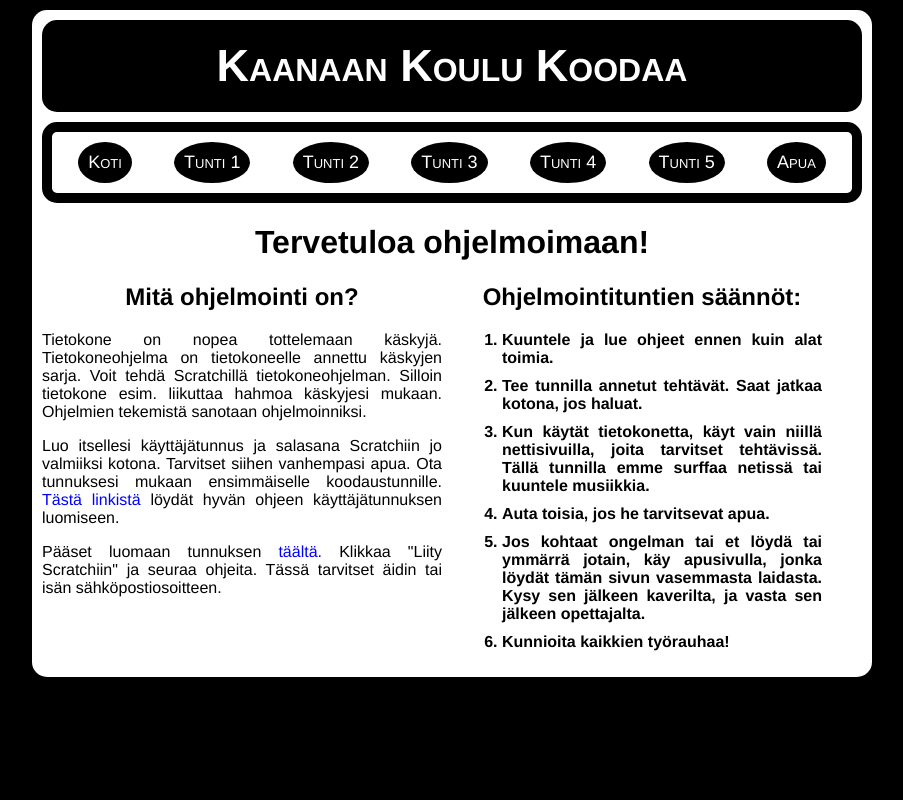
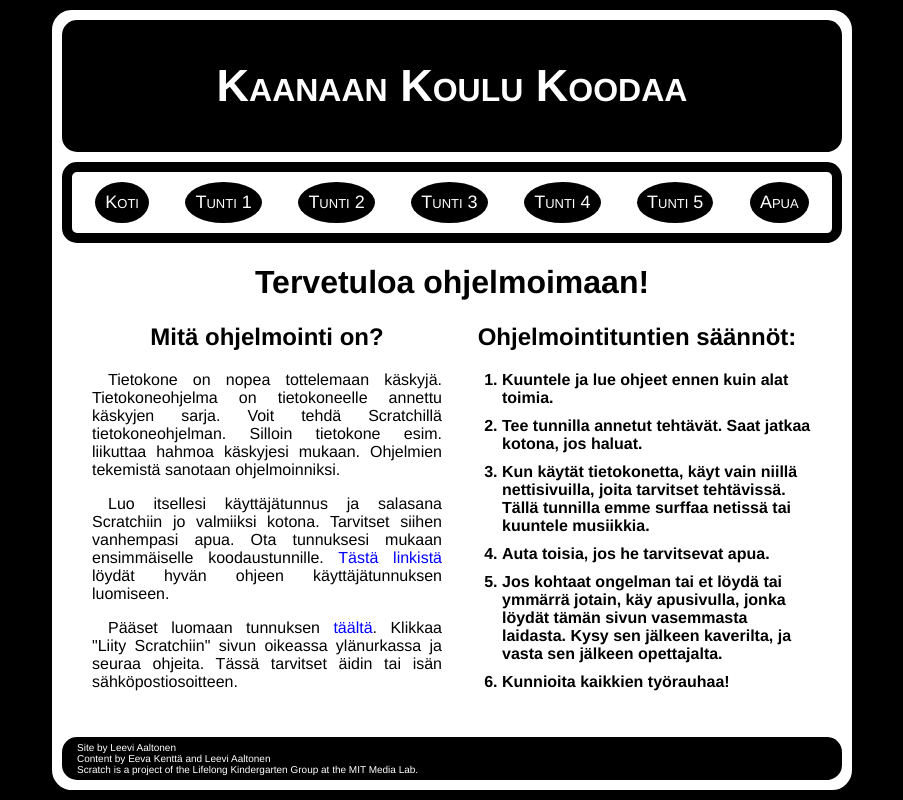
Before and after one commit to kaanaa/kaanaa.github.io, a plain HTML site: page index.html in a window 1280 px wide. Shown: the whole page, without its empty margins (188-1091 px from the left). Drawn offline with Linux system fonts and the light colour scheme.

Commit message:
Changes
The layout works, just need to insert the content
Deleted unnecessary menu page and scriptsheet
Added link to the site to readme

```diff
--- a/index.html
+++ b/index.html
@@ -25,53 +25,55 @@
 
 </head>
 
+
+
 <body>
-<a href="index.html" class="pagehead"><h1 class="pagehead">Kaanaan Koulu Koodaa</h1></a>
+<a href="index.html" class="header"><h1 class="header">Kaanaan Koulu Koodaa</h1></a>
 
-<div class="nav">
-	<div class="navitem">
+<nav>
+	<navitem>
 	<a href="index.html"><span class="navlink"></span></a>
 	Koti
-	</div>
-	<div class="navitem">
+	</navitem>
+	<navitem>
 	<a href="tunnit/1.html"><span class="navlink"></span></a>
 	Tunti 1
-	</div>
-	<div class="navitem">
+	</navitem>
+	<navitem>
 	<a href="tunnit/2.html"><span class="navlink"></span></a>
 	Tunti 2
-	</div>
-	<div class="navitem">
+	</navitem>
+	<navitem>
 	<a href="tunnit/3.html"><span class="navlink"></span></a>
 	Tunti 3
-	</div>
-	<div class="navitem">
+	</navitem>
+	<navitem>
 	<a href="tunnit/4.html"><span class="navlink"></span></a>
 	Tunti 4
-	</div>
-	<div class="navitem">
+	</navitem>
+	<navitem>
 	<a href="tunnit/5.html"><span class="navlink"></span></a>
 	Tunti 5
-	</div>
-	<div class="navitem">
+	</navitem>
+	<navitem>
 	<a href="help.html"><span class="navlink"></span></a>
 	Apua
-	</div>
-</div>
+	</navitem>
+</nav>
 
 <h1>Tervetuloa ohjelmoimaan!</h1>
 
-<div class="content">
+<content>
 	<div>
 		<h2>Mitä ohjelmointi on?</h2>
 		<p>
 			Tietokone on nopea tottelemaan käskyjä. Tietokoneohjelma on tietokoneelle annettu käskyjen sarja. Voit tehdä Scratchillä tietokoneohjelman. Silloin tietokone esim. liikuttaa hahmoa käskyjesi mukaan. Ohjelmien tekemistä sanotaan ohjelmoinniksi.
 		</p>
 		<p>
-			Luo itsellesi käyttäjätunnus ja salasana Scratchiin jo valmiiksi kotona. Tarvitset siihen vanhempasi apua. Ota tunnuksesi mukaan ensimmäiselle koodaustunnille. <a href="https://scratch.mit.edu/projects/88855066/">Tästä linkistä</a> löydät hyvän ohjeen käyttäjätunnuksen luomiseen.
+			Luo itsellesi käyttäjätunnus ja salasana Scratchiin jo valmiiksi kotona. Tarvitset siihen vanhempasi apua. Ota tunnuksesi mukaan ensimmäiselle koodaustunnille. <a href="https://scratch.mit.edu/projects/88855066/" target=_blank>Tästä linkistä</a> löydät hyvän ohjeen käyttäjätunnuksen luomiseen.
 		</p>
 		<p>
-			Pääset luomaan tunnuksen <a href="https://scratch.mit.edu/">täältä.</a> Klikkaa "Liity Scratchiin" ja seuraa ohjeita. Tässä tarvitset äidin tai isän sähköpostiosoitteen.
+			Pääset luomaan tunnuksen <a href="https://scratch.mit.edu/" target=_blank>täältä</a>. Klikkaa "Liity Scratchiin" sivun oikeassa ylänurkassa ja seuraa ohjeita. Tässä tarvitset äidin tai isän sähköpostiosoitteen.
 		</p>
 	</div>
 	<div>
@@ -85,7 +87,12 @@
 			<li>Kunnioita kaikkien työrauhaa!</li>
 		</ul>
 	</div>
-</div>
+</content>
+
+<footer>
+	Site by Leevi Aaltonen<br/>
+	Content by Eeva Kenttä and Leevi Aaltonen<br/>
+	Scratch is a project of the Lifelong Kindergarten Group at the MIT Media Lab.
+</footer>
 </body>
-
 </html>
--- a/resources/stylesheets/styles.css
+++ b/resources/stylesheets/styles.css
@@ -1,24 +1,28 @@
-@media screen and (min-width: 600px) {
 html {
-		padding: 10px;
 	background-color: black;
 	font-family: Helvetica, sans-serif;
 }
 
 body {
-		min-width: 560px;
+	display: flex;
+	flex-direction: column;
+	min-width: 280px;
 	max-width: 820px;
+	min-height: 100vh;
 	margin: 0 auto;
 	padding: 10px;
 	background-color: white;
-		border-radius: 15px;
+	border: 10px solid black;
+	border-radius: 30px;
+	box-sizing: border-box;
 }
 
 h1 {
 	text-align: center;
 }
 
-	.pagehead, .pagehead:hover {
+.header, .header:hover {
+	width: 100%;
 	margin: 0 auto;
 	padding: 20px 0;
 	background-color: black;
@@ -34,7 +38,7 @@
 	text-align: center;
 }
 
-	.nav {
+nav {
 	display: -webkit-flex;
 	display: flex;
 	justify-content: space-around;
@@ -45,7 +49,7 @@
 	border-radius: 15px;
 }
 
-	.navitem {
+navitem {
 	position: relative;
 	margin: 5px;
 	padding: 10px;
@@ -63,19 +67,31 @@
 	z-index: 1;
 }
 
-	.content {
+content {
+	flex: 1;
 	display: -webkit-flex;
 	display: flex;
-		justify-content: space-between;
-		min-width: 540px;
+	justify-content: center;
+	flex-wrap: wrap;
 	max-width: 800px;
 	margin: -10px;
 }
 
-	.content > div {
-		max-width: 50%;
+content > div {
+	min-width: 280px;
+	max-width: 350px;
 	margin: 10px;
+}
+
+p {
 	text-align: justify;
+	text-indent: 1em;
+}
+
+img {
+	max-width: 100%;
+	height: auto;
+	width: auto\9; /* for ie8 support */
 }
 
 ol {
@@ -84,6 +100,18 @@
 
 li {
 	margin-bottom: 10px;
+}
+
+footer {
+	flex-wrap: wrap;
+	padding: 5px;
+	padding-left: 15px;
+	padding-right: 15px;
+	max-width: 100%;
+	border-radius: 15px;
+	background-color: black;
+	color: white;
+	font-size: 10px;
 }
 
 a {
@@ -97,4 +125,3 @@
 a:hover {
 	text-decoration:underline;
 }
-}
```
Also changed, not shown: Resources/scripts/scripts.js (deleted, +0 -19 lines), menu.html (deleted), 1 other file. Lines whose indentation alone changed are shown as unchanged.
